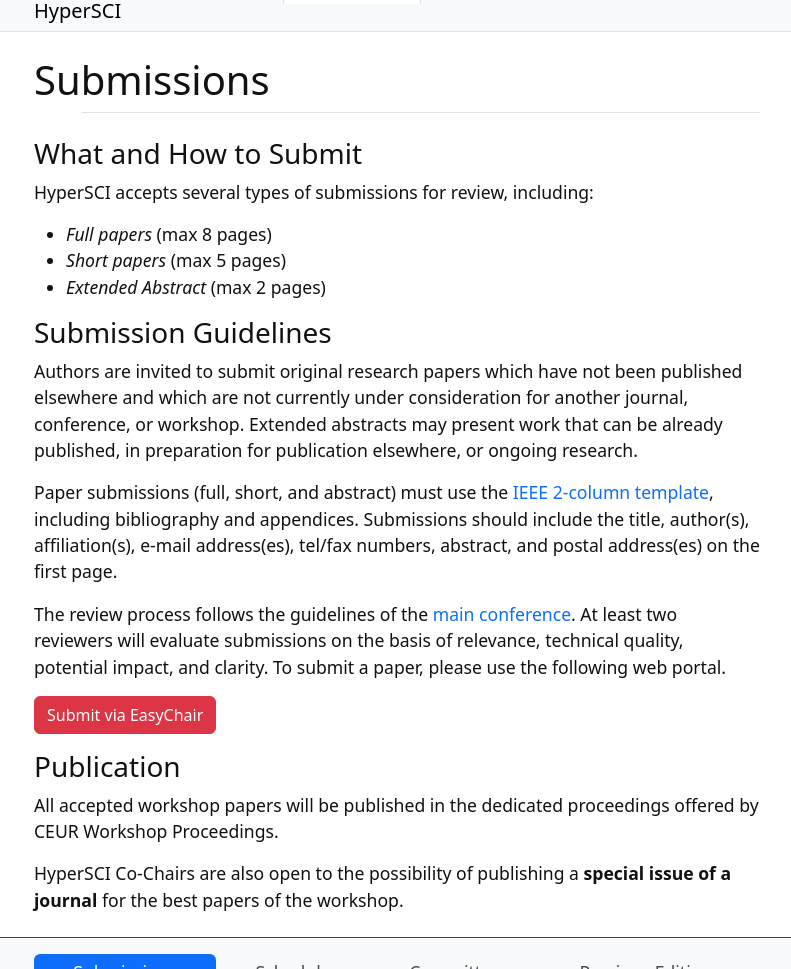
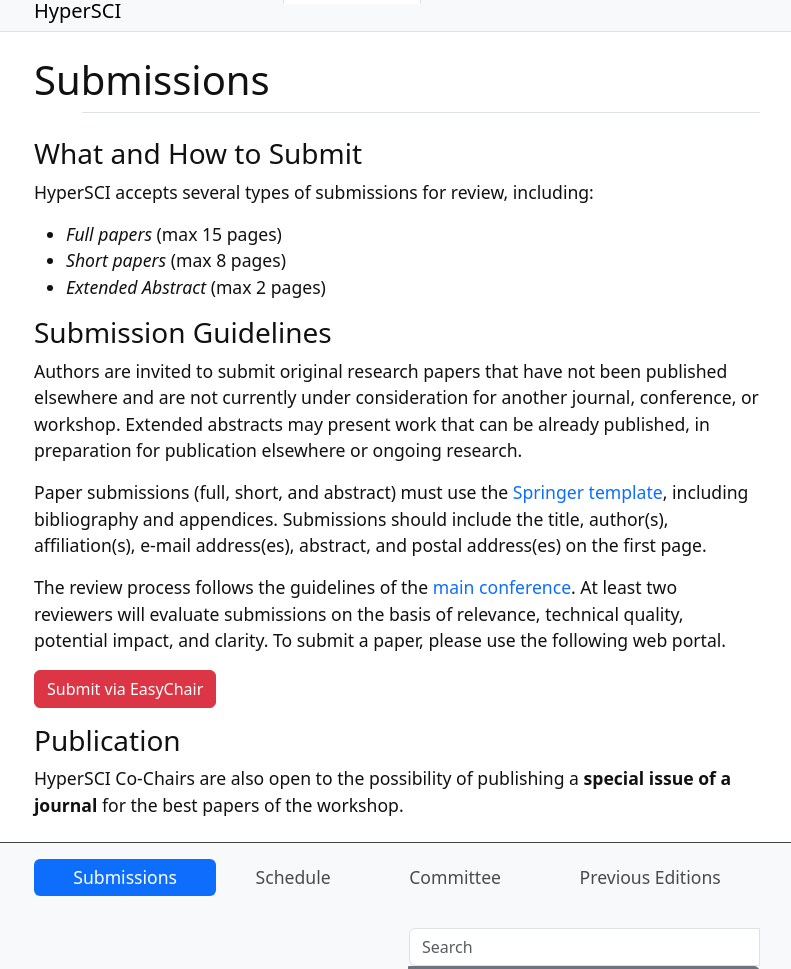
Before and after one commit to HyperSci2025/HyperSci2025.github.io, a Jekyll site: the page built from content/0-submit.md, in a window 1280 px wide, cut to the strip 121-1090 px from the top of the page. Shown: the whole strip, without its empty margins (243-1034 px from the left). Built offline with Jekyll 4.4.1, drawn with Linux system fonts in a browser that asks for light colours.

Commit message:
Update 0-submit.md

```diff
--- a/content/0-submit.md
+++ b/content/0-submit.md
@@ -5,14 +5,14 @@ nav: true
 ### What and How to Submit
 HyperSCI accepts several types of submissions for review, including:
 
-- *Full papers* (max 8 pages)
-- *Short papers* (max 5 pages)
+- *Full papers* (max 15 pages)
+- *Short papers* (max 8 pages)
 - *Extended Abstract* (max 2 pages)
 
 ### Submission Guidelines
-Authors are invited to submit original research papers which have not been published elsewhere and which are not currently under consideration for another journal, conference, or workshop. Extended abstracts may present work that can be already published, in preparation for publication elsewhere, or ongoing research.
+Authors are invited to submit original research papers that have not been published elsewhere and are not currently under consideration for another journal, conference, or workshop. Extended abstracts may present work that can be already published, in preparation for publication elsewhere or ongoing research.
 
-Paper submissions (full, short, and abstract) must use the [IEEE 2-column template](https://www.ieee.org/conferences/publishing/templates.html), including bibliography and appendices. Submissions should include the title, author(s), affiliation(s), e-mail address(es), tel/fax numbers, abstract, and postal address(es) on the first page.
+Paper submissions (full, short, and abstract) must use the [Springer template](https://www.springernature.com/gp/authors/campaigns/latex-author-support), including bibliography and appendices. Submissions should include the title, author(s), affiliation(s), e-mail address(es), abstract, and postal address(es) on the first page.
 
 The review process follows the guidelines of the [main conference](https://asonam.cpsc.ucalgary.ca/2025/CFP.php). At least two reviewers will evaluate submissions on the basis of relevance, technical quality, potential impact, and clarity.
 To submit a paper, please use the following web portal.
@@ -20,6 +20,4 @@ To submit a paper, please use the following web portal.
 {% include button.html text="Submit via EasyChair" link="https://easychair.org/conferences2/submissions?a=34103093" color="danger" %}
 
 ### Publication
-All accepted workshop papers will be published in the dedicated proceedings offered by CEUR Workshop Proceedings.
-
 HyperSCI Co-Chairs are also open to the possibility of publishing a **special issue of a journal** for the best papers of the workshop.
```
